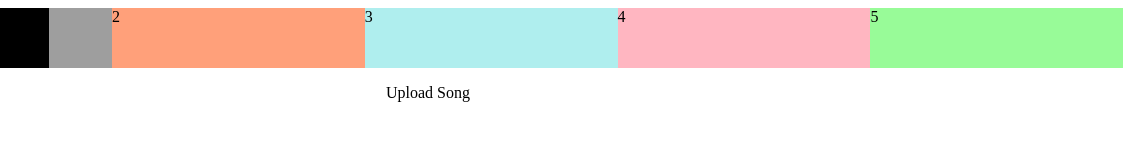
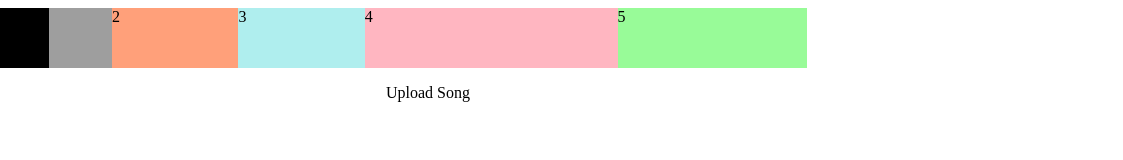
Before and after one commit to BrandonJMiller/InternshipStuff, a website: page index.html in a window 1280 px wide. Shown: the full height of the page, 212-1335 px from the left, 1123 px wide, since content can reach past the window. Drawn offline with Linux system fonts and the light colour scheme; grey boxes are pictures that could not be loaded.

Commit message:
Update index.html

```diff
--- a/index.html
+++ b/index.html
@@ -12,7 +12,7 @@
     display: grid;
     height: 60px;
     width: 100%;
-    grid-template-columns: 20% 5% 20% 20% 20% 20%;
+    grid-template-columns: 20% 5% 10% 10% 20% 15%;
   }
   #stripe {
     background-color: black;
```
